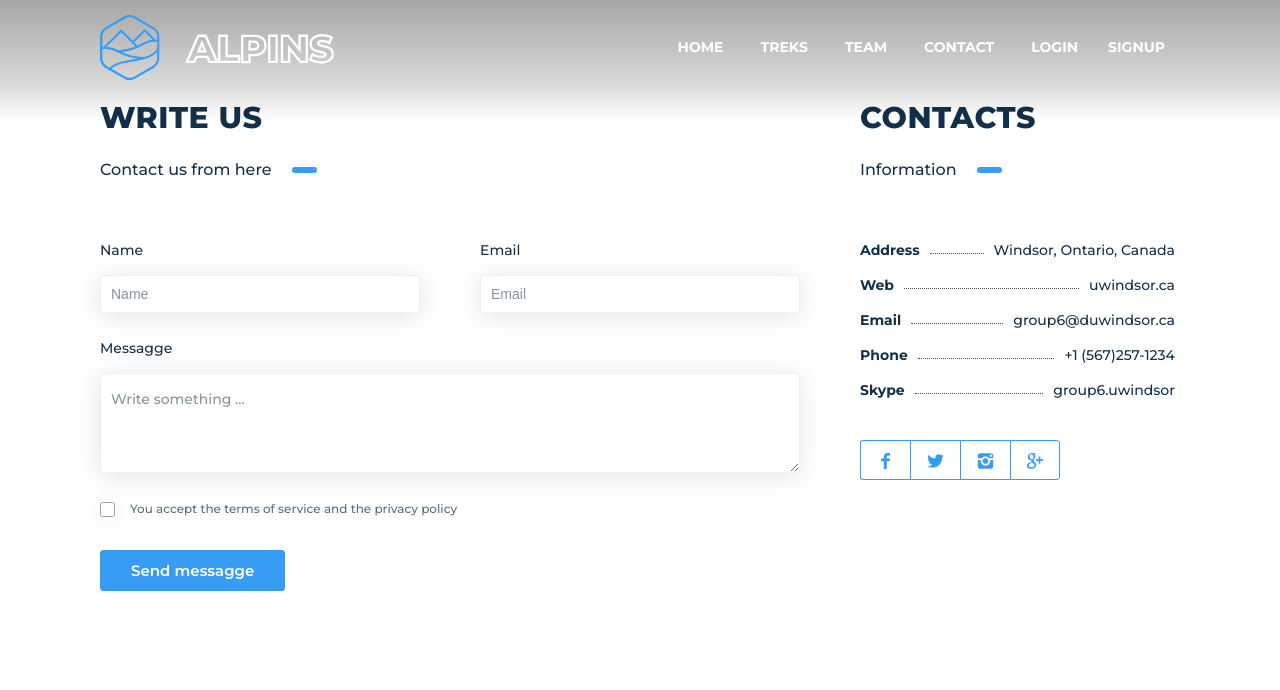
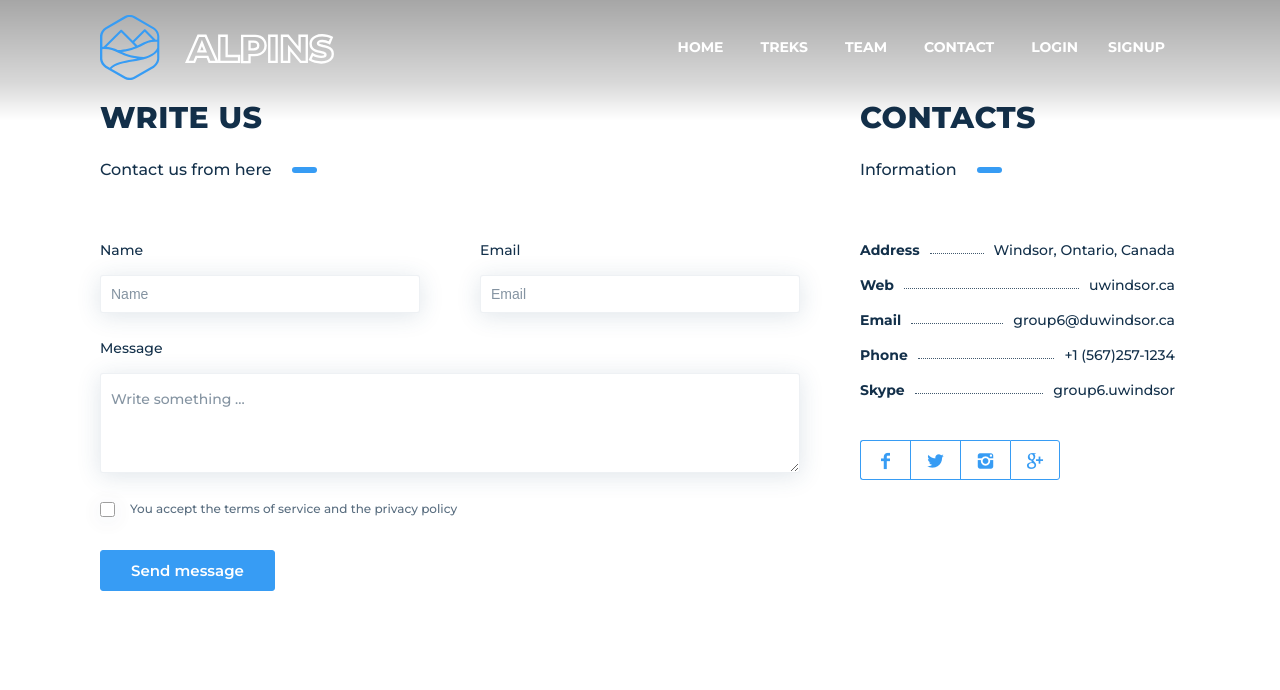
Before and after one commit to Jaydeep21/TrekkingProject, a Django app: page /contact in a window 1280 px wide. Shown: the top 690 px of the page. Run offline with Django 4.2, Linux system fonts and the light colour scheme; some libraries are stand-ins or nearby versions.

Commit message:
Added sortfunctionality and spellings

```diff
--- a/main/templates/booking.html
+++ b/main/templates/booking.html
@@ -60,7 +60,8 @@
                         </div>
                     </div>
                     {% empty %}
-                        You do not have any bookings
+                        <br><br>
+                        <h4>&ensp;&ensp;&ensp;&ensp;You do not have any bookings</h4>
                     {% endfor %}
                 </div>
             </div>
--- a/main/templates/contact.html
+++ b/main/templates/contact.html
@@ -23,13 +23,13 @@
                                 <input id="email" name="email" placeholder="Email" type="email" class="input-text" maxlength="254" required>
                             </div>
                         </div>
-                        <p>Messagge</p>
-                        <textarea id="messagge" name="messagge" class="input-textarea" placeholder="Write something ..." maxlength="1000" required></textarea>
+                        <p>Message</p>
+                        <textarea id="message" name="message" class="input-textarea" placeholder="Write something ..." maxlength="1000" required></textarea>
                         <div class="form-checkbox">
                             <input type="checkbox" id="check" name="check" value="check" required>
                             <label for="check">You accept the terms of service and the privacy policy</label>
                         </div>
-                        <button class="btn btn-sm" type="submit">Send messagge</button>
+                        <button class="btn btn-sm" type="submit">Send message</button>
                         {% if messages %}
                             {% for message in messages %}
                                 <br><br>
--- a/main/templates/index.html
+++ b/main/templates/index.html
@@ -188,11 +188,11 @@
             <div class="row" >
 
                 <div class="col-lg-12" data-anima="fade-left" data-time="2000" >
-                    <h1 class="text-lg text-uppercase text-black d-flex justify-content-center text-center">Our team of professionals</h1>
+                    <h1 class="text-lg text-uppercase text-black d-flex justify-content-center text-center">Our team of Alpinists</h1>
                     <p class="d-flex justify-content-center text-center">
                         Talent wins games, but teamwork win championships
                     </p>
-                    <a href="{% url 'main:team' %}" class="btn btn-sm btn-circle btn-border d-flex justify-content-center">The team</a>
+                    <a href="{% url 'main:team' %}" class="btn btn-sm btn-circle btn-border d-flex justify-content-center">The Team</a>
                     <hr class="space hidden-md" />
                 </div>
             </div>
--- a/main/views.py
+++ b/main/views.py
@@ -70,7 +70,7 @@ def treks(request):
             occupied_treks = Hike.objects.filter(available_capcity__gte = F('group_size')).exclude(pk__in=enrolledHikers)
 
             # available_treks first filters which treks are available and excludes all the treks which user is already a part of
-            available_treks = Hike.objects.filter(group_size__gt = F('available_capcity')).exclude(pk__in=enrolledHikers)
+            available_treks = Hike.objects.filter(group_size__gt = F('available_capcity')).exclude(pk__in=enrolledHikers).order_by('cost')
     # print(available_treks)
     return render(request, 'treks.html', {"treks": available_treks, "occupied_treks": occupied_treks})
 
@@ -275,7 +275,7 @@ def contact(request):
         contact = Contact()
         contact.name = request.POST.get("name")
         contact.email = request.POST.get("email")
-        contact.description = request.POST.get("messagge")
+        contact.description = request.POST.get("message")
         contact.save()
         messages.success(request, 'Congratulations. Your message has been sent successfully')
         return HttpResponseRedirect(reverse('main:contact'))
```
Also changed, not shown: db.sqlite3, media/images/Hikes/image-10.jpg (added), media/images/Hikes/image-11.jpg (added), media/images/Hikes/image-12.jpg (added), media/images/Hikes/image-13.jpg (added), media/images/Hikes/image-14.jpg (added), media/images/Hikes/image-15.jpg (added), media/images/Hikes/image-18.jpg (added), media/images/Hikes/image-8.jpg (added), media/images/Hikes/image-9.jpg (added).
